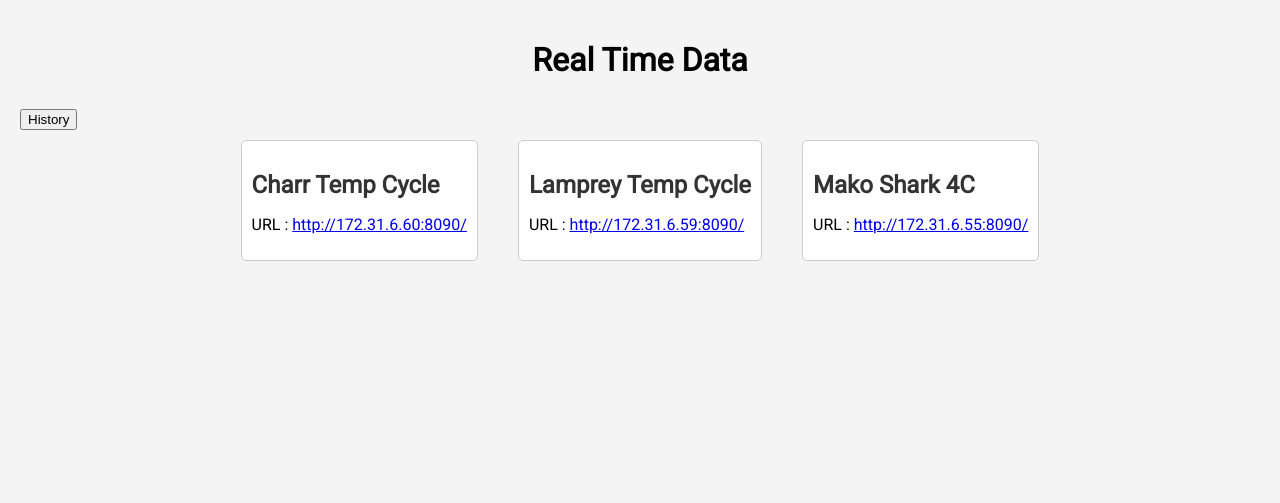
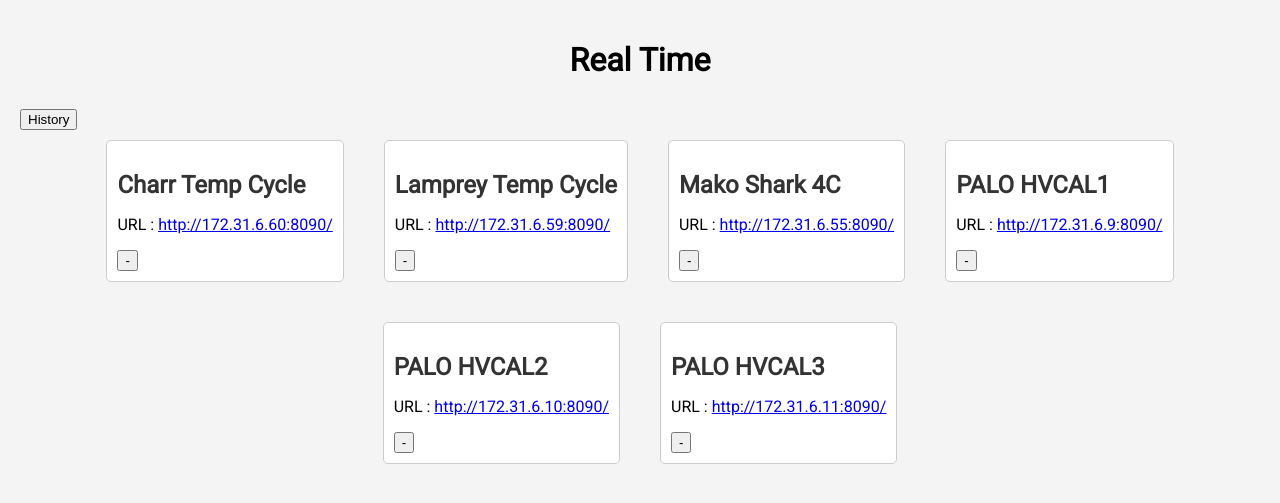
Before and after one commit to ArheaTee/Dashboard-CTH, a Flask app: page / in a window 1280 px wide. Shown: the top 503 px of the page. Run offline with Flask 3, Linux system fonts and the light colour scheme; data that the repository does not hold is empty; some libraries are stand-ins or nearby versions.

Commit message:
เริ่มทำ botton

```diff
--- a/templates/index.html
+++ b/templates/index.html
@@ -9,7 +9,7 @@
     <meta http-equiv="refresh" content="3" >
 </head>
 <body>
-    <h1>Real Time Data</h1>
+    <h1>Real Time</h1>
     <button onclick="document.location='history'">History</button>
     <div class="container">
       {% for source, stations in data.items() %}
@@ -20,6 +20,7 @@
           <!-- <button class="toggle-button">Toggle</button>  -->
         </div>
         <!-- <div class="card-content"> -->
+          <button>-</button>
           {% for station in stations %}
             <div class="item" data-item-id="{{ station.id }}">
               <div class="id">{{ station.id }}</div>
--- a/templates/script.js
+++ b/templates/script.js
@@ -15,7 +15,7 @@ items.forEach(item => {
             item.style.backgroundColor = 'lightgreen';
         } else if (resultElement.textContent.includes('FAILED')) {
             item.style.backgroundColor = 'lightcoral';
-        } else if (resultElement.textContent.includes('ABOARD')) {
+        } else if (resultElement.textContent.includes('ABORTED')) {
             item.style.backgroundColor = 'lightblue';
         } else {
             item.style.backgroundColor = 'orange';
--- a/urls.py
+++ b/urls.py
@@ -2,4 +2,7 @@ urls_data = {
     "Charr Temp Cycle": "http://172.31.6.60:8090/get_all_process_stations_ui/",
     "Lamprey Temp Cycle": "http://172.31.6.59:8090/get_all_process_stations_ui/",
     "Mako Shark 4C": "http://172.31.6.55:8090/get_all_process_stations_ui/",
+    "PALO HVCAL1": "http://172.31.6.9:8090/get_all_process_stations_ui/",
+    "PALO HVCAL2": "http://172.31.6.10:8090/get_all_process_stations_ui/",
+    "PALO HVCAL3": "http://172.31.6.11:8090/get_all_process_stations_ui/",
 }
```
